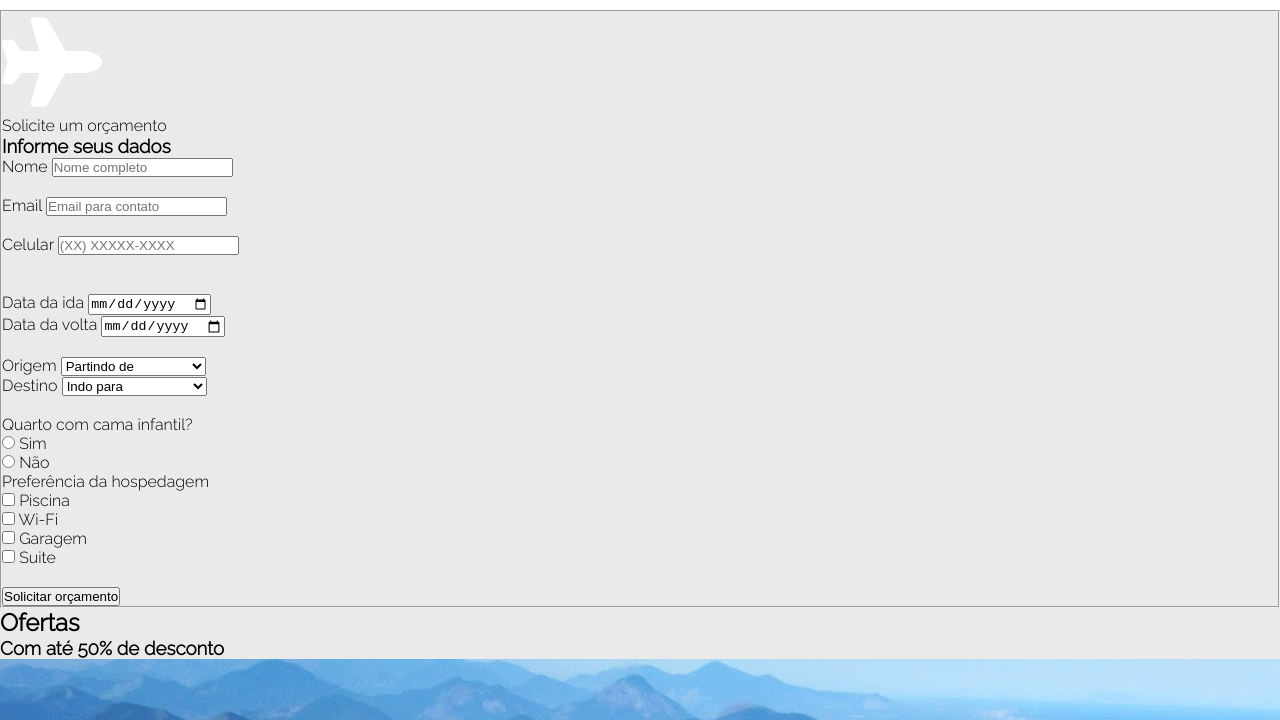
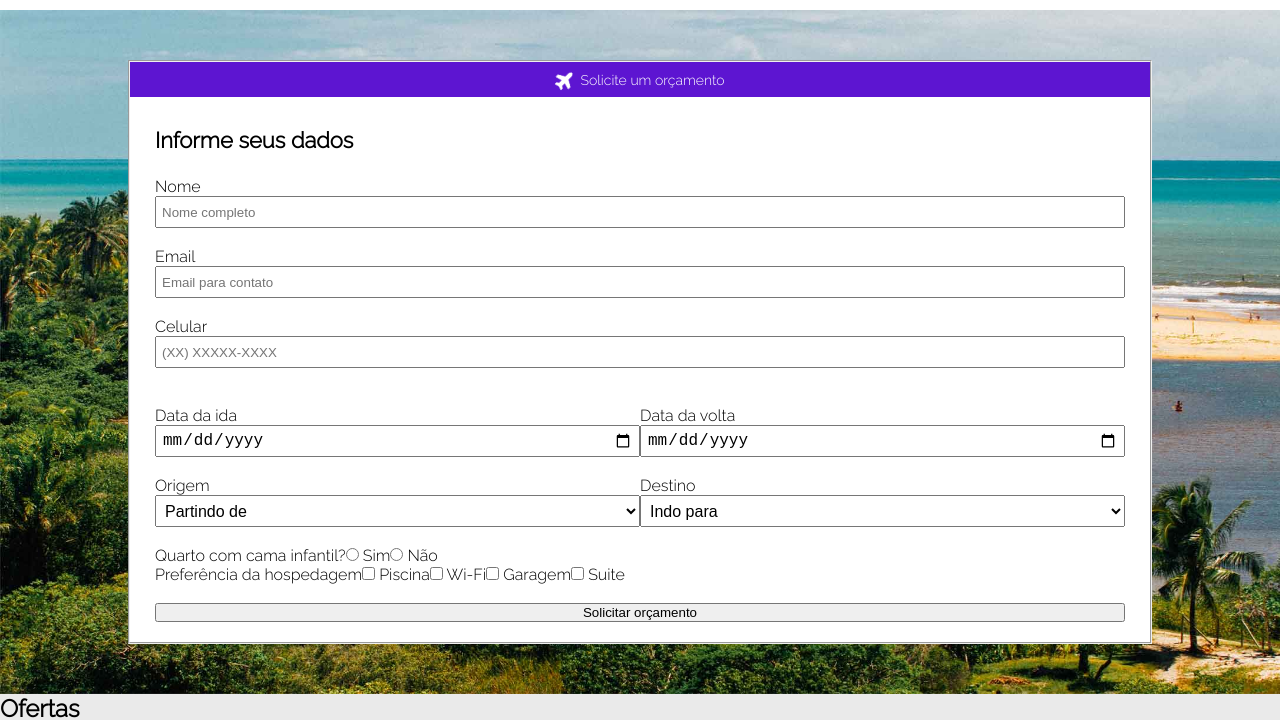
Before and after one commit to Jhonatan-Silva-Oliveira/FormularioViagens, a plain HTML site: page index.html in a window 1280 px wide. Shown: the part 45-765 px from the top of the page. Drawn offline with Linux system fonts and the light colour scheme.

Commit message:
alteracao no pai do html do fomulario e adicao de css

```diff
--- a/estilo/estilo.css
+++ b/estilo/estilo.css
@@ -41,3 +41,83 @@ header section img {
 }
 
 /*fim do topo da pagina*/
+
+main {
+  width: 100%;
+}
+
+.backImage {
+  width: 100%;
+  background-image: url(../assets/bahia.jpg);
+  background-repeat: no-repeat;
+  background-size: cover;
+}
+
+main section form {
+  padding: 50px 0px;
+}
+
+.formBox {
+  margin: 0 auto;
+}
+
+.tituloForm {
+  width: 100%;
+  height: 35px;
+  display: flex;
+  justify-content: center;
+  align-items: center;
+  background-color: #5d15d1;
+}
+
+.tituloForm img {
+  width: 20px;
+  height: 20px;
+  rotate: -45deg;
+}
+
+.tituloForm legend {
+  font-size: 14px;
+  color: #fff;
+  margin-left: 5px;
+}
+/*topo do fomulario*/
+
+.dadosBox {
+  display: flex;
+  flex-direction: column;
+  width: 100%;
+  background-color: #fff;
+  padding: 30px 25px 20px 25px;
+}
+
+.dadosBox h3 {
+  font-size: 22px;
+  margin-bottom: 24px;
+}
+
+.inputBox label {
+  font-size: 16px;
+
+}
+
+.inputBox input {
+  width: 100%;
+  height: 32px;
+  padding: 5px;
+}
+
+.boxM {
+  display: flex;
+}
+
+.boxI {
+  width: 100%;
+}
+
+.boxI input, .boxI select {
+  width: 100%;
+  height: 32px;
+  font-size: 16px;
+  padding: 5px;
+}
--- a/index.html
+++ b/index.html
@@ -22,11 +22,12 @@
     <section class="backImage">
       <form action="https://www.devmedia.com.br/codigos/missao/front-end/agencia-de-viagens/">
 
-        <fieldset>
+        <fieldset class="marginBox formBox">
           <div class="tituloForm">
             <img src="./assets/aviao.png">
             <legend>Solicite um orçamento</legend>
           </div>
+          <div class="dadosBox">
             <h3>Informe seus dados</h3>
 
             <div class="inputBox">
@@ -125,8 +126,8 @@
               </div>
             </div>
             <br>
-          <div class="boxCheck">
-            <p>Quarto com cama infantil?</p>
+            <div class="boxM">
+              <label>Quarto com cama infantil?</label>
               <div>
                 <input type="radio" name="questao" id="sim" value="sim" required>
                 <label for="sim">Sim</label>
@@ -137,8 +138,8 @@
               </div>
             </div>
 
-          <div class="boxCheck">
-            <p>Preferência da hospedagem</p>
+            <div class="boxM">
+              <label>Preferência da hospedagem</label>
               <div>
                 <input type="checkbox" name="preferencias" id="checkPref" value="piscina">
                 <label for="checkPref">Piscina</label>
@@ -158,6 +159,7 @@
             </div>
             <br>
             <button type="submit">Solicitar orçamento</button>
+          </div>
 
         </fieldset>
 
```
Lines whose indentation alone changed are shown as unchanged.
